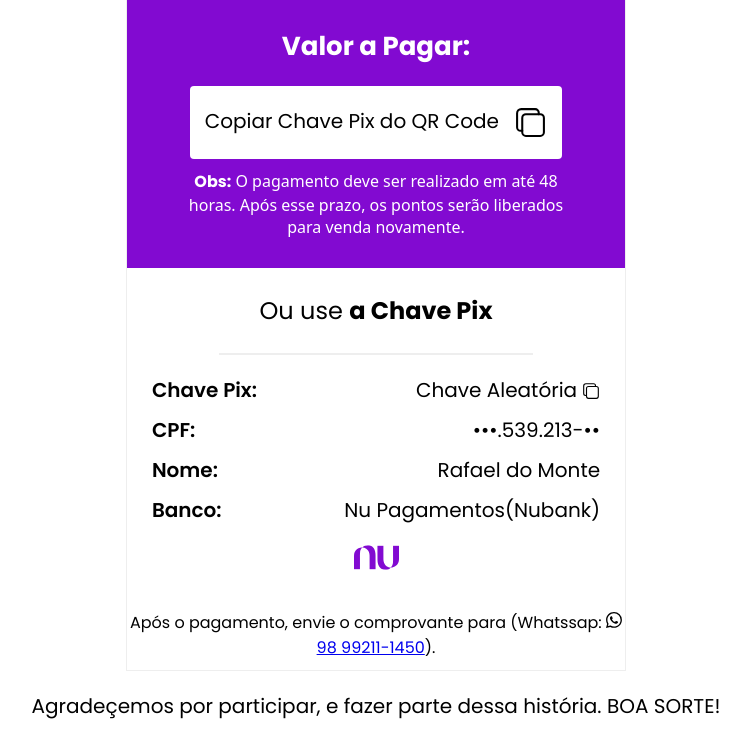
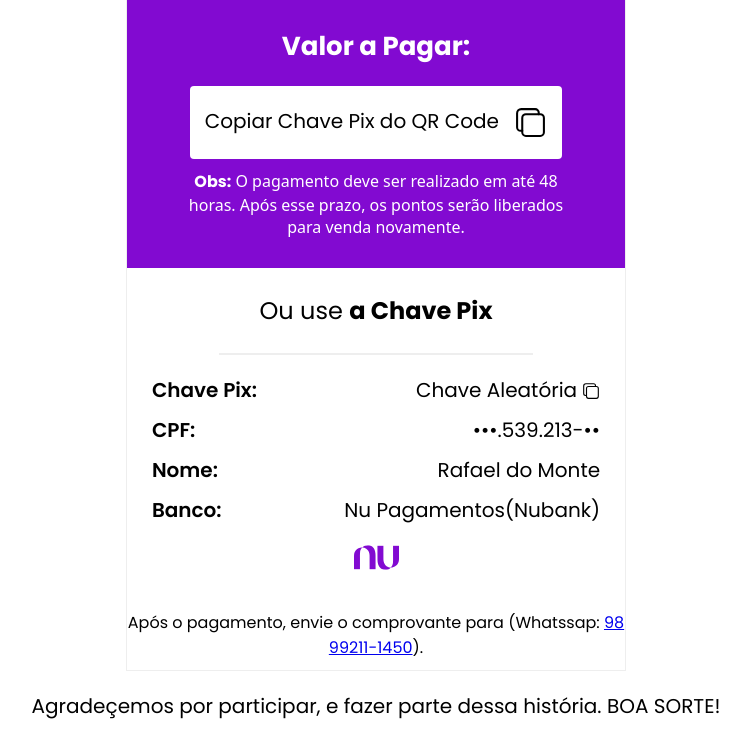
Before and after one commit to rafaelmontte/rifa-online, a plain HTML site: page frontend/pagamento.html in a window 1280 px wide. Shown: the part 549-1290 px from the top of the page, without its empty margins (264-1014 px from the left). Drawn offline with Linux system fonts and the light colour scheme.

```diff
--- a/frontend/pagamento.html
+++ b/frontend/pagamento.html
@@ -58,7 +58,7 @@
         </div>
 
 
-        <p>Após o pagamento, envie o comprovante para (Whatssap: <a href="https://wa.me/5598992111450" target="_blank" class="numero-whatssap"> <img src="/frontend/img/icone-whatssap.svg" alt="Icone do Whatssap"> 98 99211-1450</a>).</p>
+        <p>Após o pagamento, envie o comprovante para (Whatssap: <a href="https://wa.me/5598992111450" target="_blank" class="numero-whatssap">98 99211-1450</a>).</p>
 
     </div>
 
```
Also changed, not shown: frontend/img/icone-whatssap.svg (deleted).
